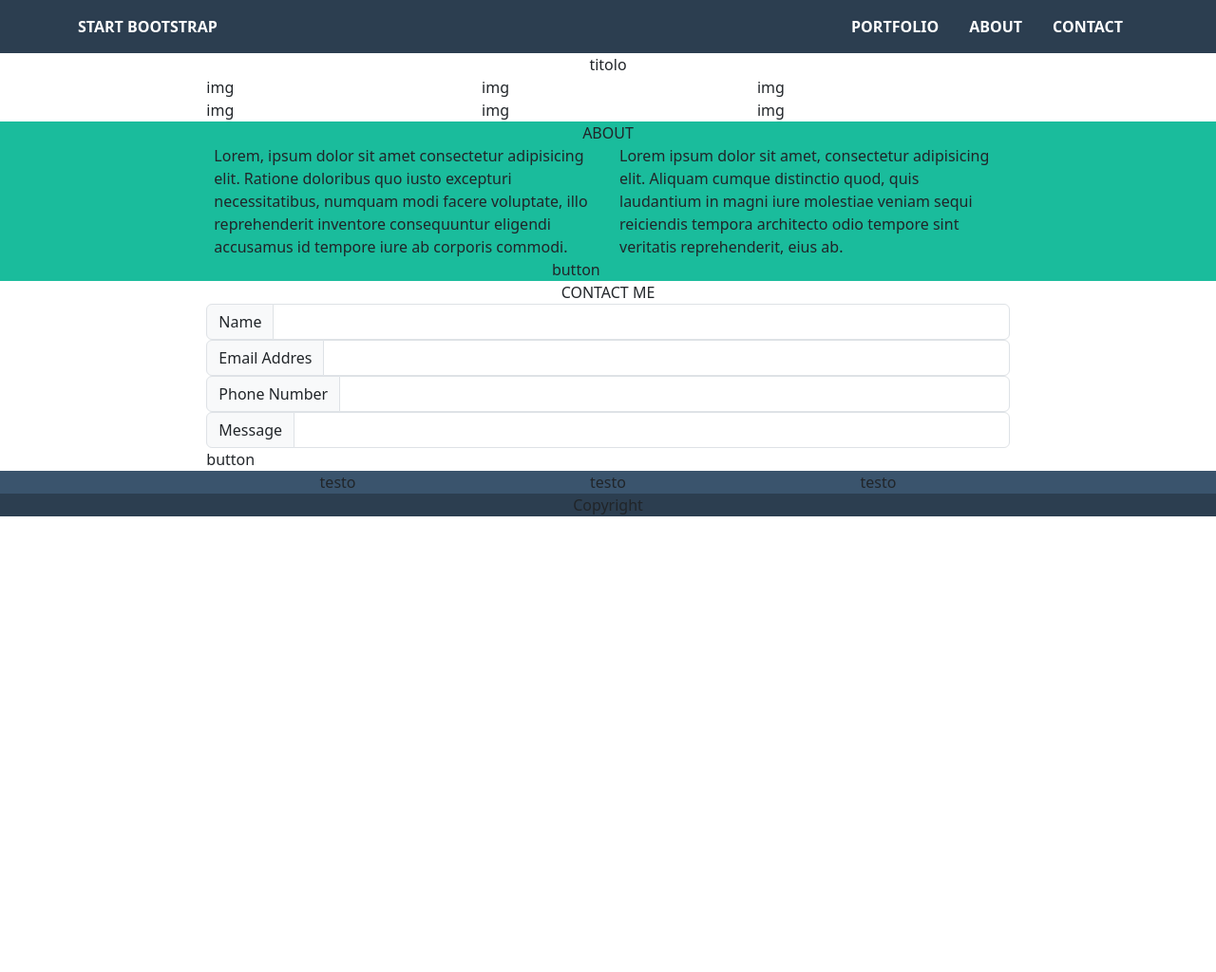
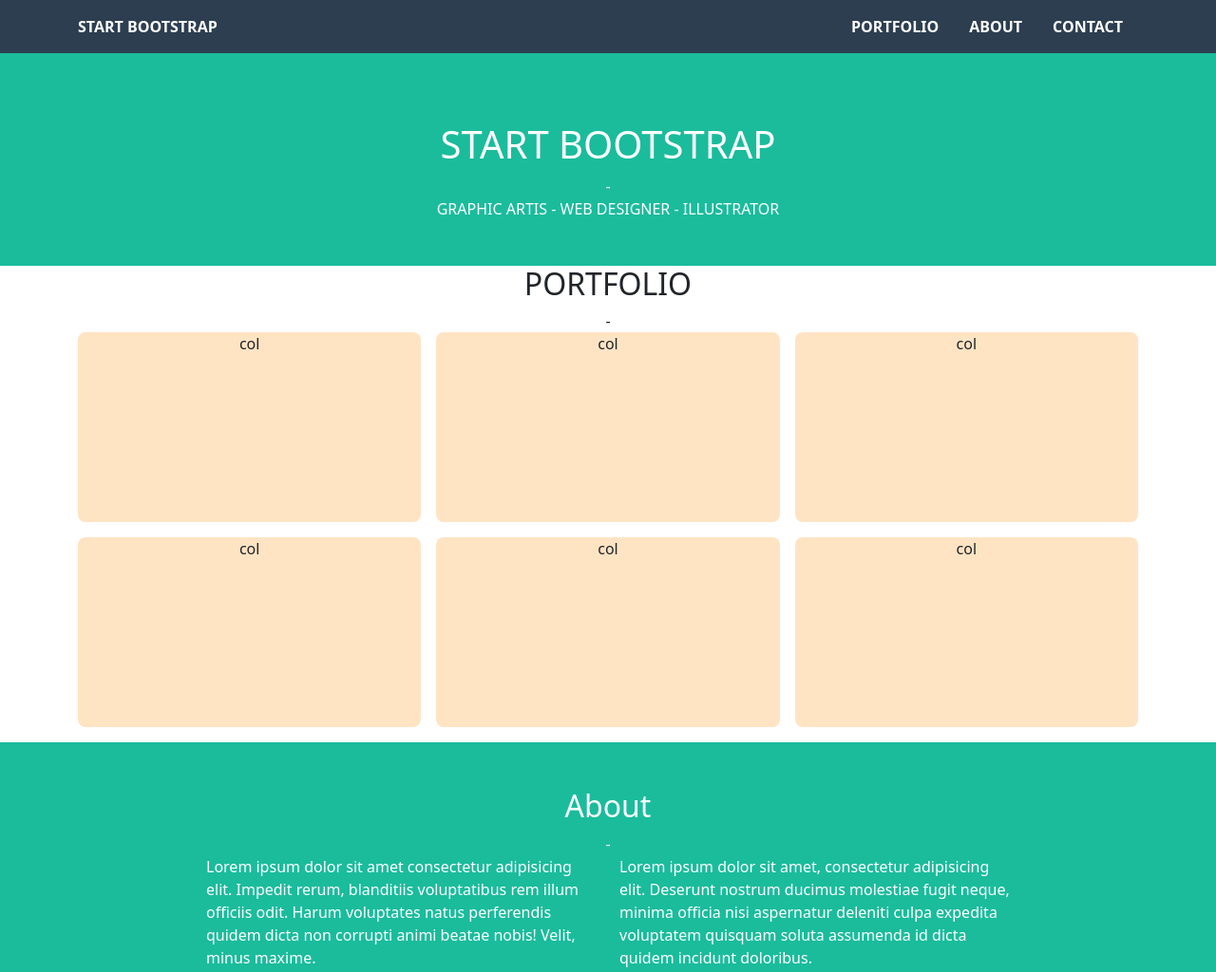
Before and after one commit to EnricoDErasmo/html-css-bootstrap-freelancer, a plain HTML site: page index.html in a window 1280 px wide. Shown: the top 1024 px of the page at 95% size. Before the commit the page ends 800 px from the top, so only its background shows below. Drawn offline with nearby package versions, Linux system fonts and the light colour scheme.

Commit message:
fixed main

```diff
--- a/css/style.css
+++ b/css/style.css
@@ -4,9 +4,17 @@
 
 .__back-acqua{
     background-color: #1abc9c;
-
+    color: white;
 }
 
-.__back-foot{
-    background-color: #3a546d;
+.__col-inner{
+    min-height: 200px;
+
+    background-color: bisque;
 }
+
+#__my-btn{
+    background-color: #1abc9c;
+
+    border: none;
+}
--- a/index.html
+++ b/index.html
@@ -40,6 +40,22 @@
 
         </nav>
 
+        <div class="container-fluid __back-acqua text-center text-uppercase py-5">
+
+            <div class="img-container">
+                <img src="" alt="">
+            </div>
+
+            <h1>Start Bootstrap</h1>
+
+            <div class="separator"> - </div>
+
+            <div class="fa-bold">
+                Graphic artis - Web Designer - Illustrator
+            </div>
+
+        </div>
+
     </header>
 
     <!-- /Header -->
@@ -54,26 +70,48 @@
 
         <section>
 
-            <div class="row justify-content-center">
+            <div class="container text-center">
 
-                <div class="col-8">
+                <h2 class="text-uppercase">Portfolio</h2>
 
-                    <div class="row">
-                        <div class="col text-center">
-                            titolo
+                <div class="separator"> - </div>
+
+                <div class="row row-cols-3 g-3 mb-3">
+
+                    <div class="col">
+                        <div class="__col-inner rounded-3">
+                            col
                         </div>
                     </div>
 
-                    <div class="row">
-                        <div class="col __card">img</div>
-                        <div class="col __card">img</div>
-                        <div class="col __card">img</div>
+                    <div class="col">
+                        <div class="__col-inner rounded-3">
+                            col
+                        </div>
                     </div>
 
-                    <div class="row">
-                        <div class="col __card">img</div>
-                        <div class="col __card">img</div>
-                        <div class="col __card">img</div>
+                    <div class="col">
+                        <div class="__col-inner rounded-3">
+                            col
+                        </div>
+                    </div>
+
+                    <div class="col">
+                        <div class="__col-inner rounded-3">
+                            col
+                        </div>
+                    </div>
+
+                    <div class="col">
+                        <div class="__col-inner rounded-3">
+                            col
+                        </div>
+                    </div>
+
+                    <div class="col">
+                        <div class="__col-inner rounded-3">
+                            col
+                        </div>
                     </div>
 
                 </div>
@@ -90,32 +128,32 @@
 
         <section>
 
-            <div class="container-fluid __back-acqua">
+            <div class="__back-acqua py-5">
 
-                <div class="row justify-content-center">
+                <div class="container">
 
-                    <div class="col-8">
+                    <h2 class="text-center">
+                        About
+                    </h2>
 
-                        <div class="row text-center">
-                            <div class="col">
-                                ABOUT
-                            </div>
-                        </div>
+                    <div class="separator text-center">
+                        -
+                    </div>
 
-                        <div class="row">
-                            <div class="col">
-                                Lorem, ipsum dolor sit amet consectetur adipisicing elit. Ratione doloribus quo iusto excepturi necessitatibus, numquam modi facere voluptate, illo reprehenderit inventore consequuntur eligendi accusamus id tempore iure ab corporis commodi.
-                            </div>
-
-                            <div class="col">
-                                Lorem ipsum dolor sit amet, consectetur adipisicing elit. Aliquam cumque distinctio quod, quis laudantium in magni iure molestiae veniam sequi reiciendis tempora architecto odio tempore sint veritatis reprehenderit, eius ab.
-                            </div>
-                        </div>
+                    <div class="px-5">
 
                         <div class="row justify-content-center">
 
-                            <div class="col-2">
-                                button
+                            <div class="col-5">
+                                Lorem ipsum dolor sit amet consectetur adipisicing elit. Impedit rerum, blanditiis voluptatibus rem illum officiis odit. Harum voluptates natus perferendis quidem dicta non corrupti animi beatae nobis! Velit, minus maxime.
+                            </div>
+
+                            <div class="col-5">
+                                Lorem ipsum dolor sit amet, consectetur adipisicing elit. Deserunt nostrum ducimus molestiae fugit neque, minima officia nisi aspernatur deleniti culpa expedita voluptatem quisquam soluta assumenda id dicta quidem incidunt doloribus.
+                            </div>
+
+                            <div class="text-center py-5">
+                                <button type="button" class="btn btn-outline-light">Light</button>
                             </div>
 
                         </div>
@@ -124,8 +162,8 @@
 
                 </div>
 
+            </div>
 
-            </div>
 
 
         </section>
@@ -137,68 +175,41 @@
 
         <section>
 
-            <div class="row justify-content-center">
+            <div class="container py-5">
 
-                <div class="col-8">
+                <div class="text-center">
 
-                    <div class="row">
+                    <h2>Contact me</h2>
 
-                        <div class="col text-center">
-                            CONTACT ME
+                    <div class="separator text-center">
+                        -
+                    </div>
+
+                </div>
+
+                <div class="px-5">
+
+                    <form class="px-5">
+
+                        <div class="mb-3">
+                          <input type="text" placeholder="Name" class="form-control border-0 border-bottom">
                         </div>
 
-                    </div>
-
-                    <div class="row">
-
-                        <div class="col">
-                            <div class="input-group">
-                              <span class="input-group-text">Name</span>
-                              <input type="text" aria-label="First name" class="form-control">
-                            </div>
+                        <div class="mb-3">
+                          <input type="email" placeholder="Email Address" class="form-control border-0 border-bottom">
                         </div>
 
-                    </div>
-
-                    <div class="row">
-
-                        <div class="col">
-                            <div class="input-group">
-                              <span class="input-group-text">Email Addres</span>
-                              <input type="text" aria-label="First name" class="form-control">
-                            </div>
+                        <div class="mb-3">
+                          <input type="tel" placeholder="Phone Number" class="form-control border-0 border-bottom">
                         </div>
 
-                    </div>
-
-                    <div class="row">
-
-                        <div class="col">
-                            <div class="input-group">
-                              <span class="input-group-text">Phone Number</span>
-                              <input type="text" aria-label="First name" class="form-control">
-                            </div>
+                        <div class="form-floating mb-3">
+                            <textarea rows="5" class="form-control border-0 border-bottom rounded-0" placeholder="Leave a comment here" style="height: 150px"></textarea>
+                            <label for="floatingTextarea2">Message</label>
                         </div>
 
-                    </div>
-
-                    <div class="row">
-
-                        <div class="col">
-                            <div class="input-group">
-                              <span class="input-group-text">Message</span>
-                              <input type="text" aria-label="First name" class="form-control">
-                            </div>
-                        </div>
-
-                    </div>
-
-                    <div class="row">
-                        <div class="col-1">
-                            button
-                        </div>
-
-                    </div>
+                        <button type="submit" id="__my-btn" class="btn btn-primary">Send</button>
+                      </form>
 
                 </div>
 
@@ -207,8 +218,8 @@
         </section>
 
         <!-- /Section 3 -->
+
     </main>
-
 
     <!-- /Main -->
 
@@ -218,29 +229,6 @@
 
     <footer>
 
-        <div class="container-fluid">
-
-            <div class="row justify-content-center __back-foot">
-
-                <div class="col-8">
-
-                    <div class="row text-center">
-
-                        <div class="col __footer-col">testo</div>
-                        <div class="col __footer-col">testo</div>
-                        <div class="col __footer-col">testo</div>
-
-                    </div>
-                </div>
-            </div>
-
-            <div class="row __back-dark">
-
-                <div class="col text-center">Copyright</div>
-
-            </div>
-
-        </div>
 
     </footer>
 
```
